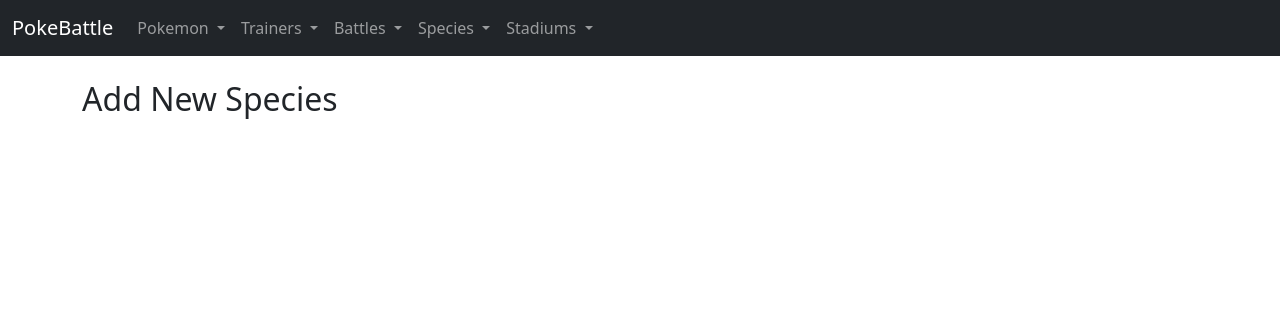
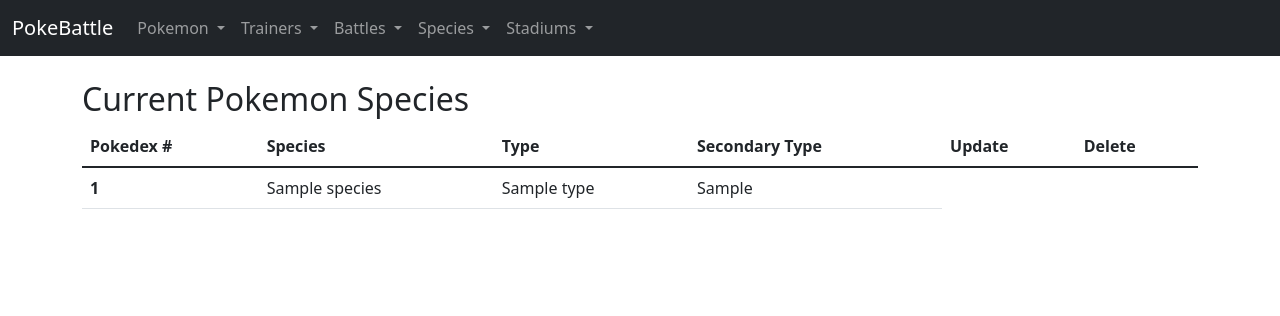
Before and after one commit to cliff-bielinski/cs340_project, a Flask app: template templates/species.j2 in a window 1280 px wide. Shown: the top 316 px of the page. Run offline with Flask 2, Linux system fonts and the light colour scheme; the template is opened without the code that fills it: most values are stand-ins (such as "Sample title", 1, 10 or a date in 2020).

Commit message:
test data added for species

```diff
--- a/app.py
+++ b/app.py
@@ -1,10 +1,12 @@
 from flask import Flask, render_template
 import os
 from dotenv import load_dotenv
+import tests.sample_data
 
 # Configuration
-load_dotenv()
+load_dotenv()  # loads environmental variables from .env
 app = Flask(__name__)
+
 
 # Routes
 @app.route('/')
@@ -13,8 +15,7 @@ def index():
 
 @app.route('/species')
 def species():
-  return render_template('species.j2')
-
+  return render_template('species.j2', all_species=tests.sample_data.species)
 
 # Listener
 if __name__ == '__main__':
--- a/templates/navbar.j2
+++ b/templates/navbar.j2
@@ -38,7 +38,7 @@
             Species
           </a>
           <ul class="dropdown-menu" aria-labelledby="navbarDropdown">
-            <li><a class="dropdown-item" href="#">Current Species</a></li>
+            <li><a class="dropdown-item" href="{{ url_for('species') }}">Current Species</a></li>
             <li><a class="dropdown-item" href="#">Add Species</a></li>
           </ul>
         </li>
--- a/templates/species.j2
+++ b/templates/species.j2
@@ -1,5 +1,27 @@
 {% extends 'base.j2' %}
 
 {% block content %}
-  <h2>Add New Species</h2>
+  <h2>Current Pokemon Species</h2>
+  <table class="table">
+    <thead>
+      <tr>
+        <th scope="col">Pokedex #</th>
+        <th scope="col">Species</th>
+        <th scope="col">Type</th>
+        <th scope="col">Secondary Type</th>
+        <th scope="col">Update</th>
+        <th scope="col">Delete</th>
+      </tr>
+    </thead>
+    <tbody>
+      {% for species in all_species %}
+      <tr>
+        <th scope="row">{{ species['pokedex_id'] }}</th>
+        <td>{{ species['species'] }}</td>
+        <td>{{ species['type'] }}</td>
+        <td>{{ species['secondary_type'] }}</td>
+      </tr>
+      {% endfor %}
+    </tbody>
+  </table>
 {% endblock %}
```
Also changed, not shown: tests/sample_data.py (added, +32 -0 lines).
